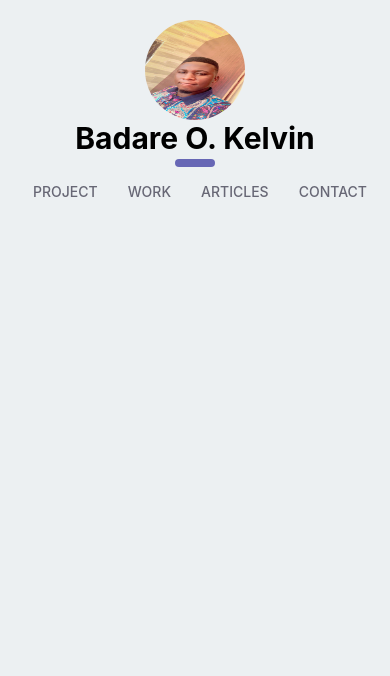
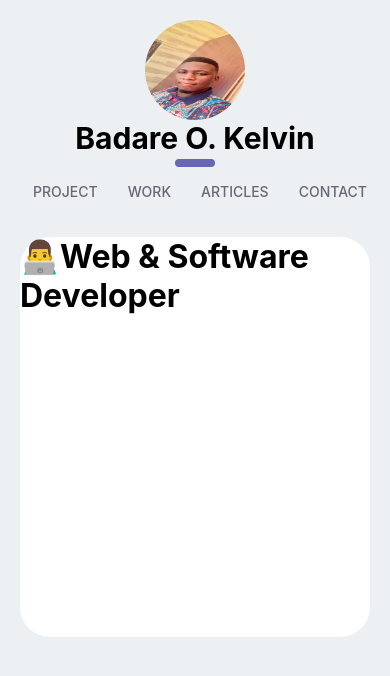
Before and after one commit to BadareOkiemuteKelvin/portfolio-app, a React (Create React App) app: page / in a window 390 px wide. Shown: the top 676 px of the page. Built offline with nearby package versions, Linux system fonts and the light colour scheme.

Commit message:
created home container-1

```diff
--- /dev/null
+++ b/src/Screens/Home/Home.css
@@ -0,0 +1,23 @@
+/*Mobile css */
+@media only screen and (max-width: 600px) {
+    .homeContainer{
+
+        display: flex;
+        flex-direction: column;
+        justify-content: center;
+        align-items: center;
+    }
+
+   .container-1{
+
+        background-color: white;
+        height: 400px;
+        margin: 20px;
+        border-radius: 30px;
+
+   }
+
+
+
+
+}
--- a/src/Screens/Home/Home.jsx
+++ b/src/Screens/Home/Home.jsx
@@ -1,12 +1,17 @@
 import React from "react"
 import Header from "../../Views/Header/Header";
-
+import './Home.css'
 
 const Home =()=>{
 
  return(
     <div>
         <Header  />
+          <div className="container-1">
+            <h1>👨‍💻Web & Software Developer</h1>
+
+
+          </div>
 
 
     </div>
--- a/src/Views/Header/Header.css
+++ b/src/Views/Header/Header.css
@@ -49,7 +49,4 @@
         margin-left: 30px;
   }
 
-
-
-
 }
```
